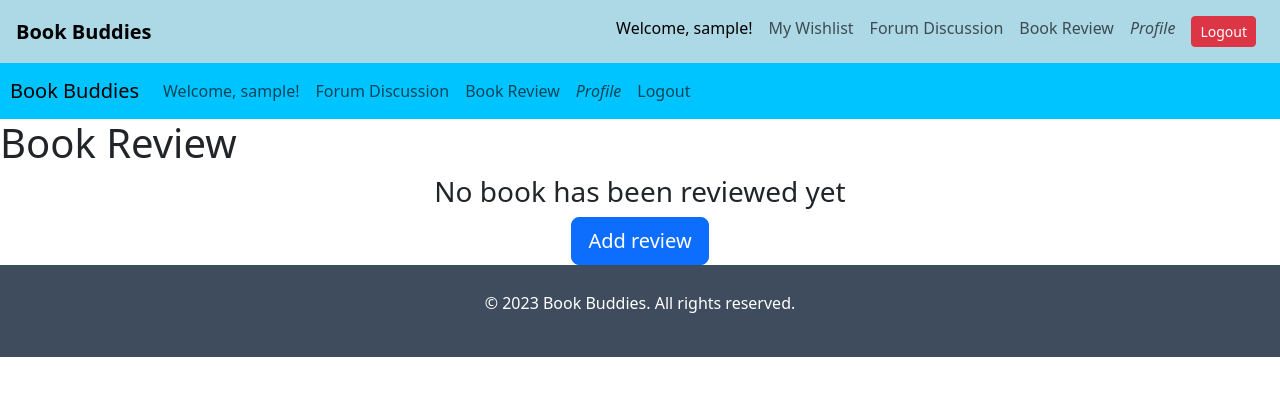
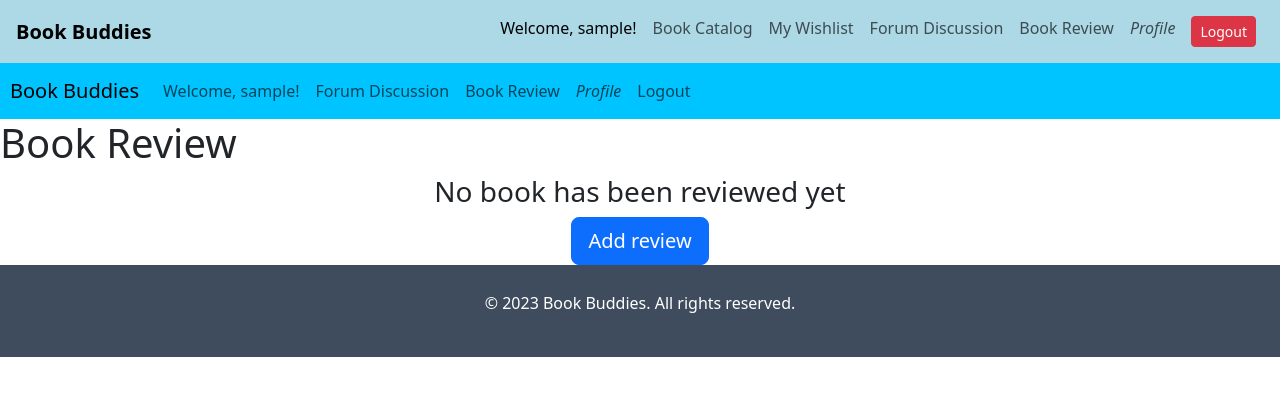
Before and after one commit to PBP-E14/book-buddies, a Django app: page /review/show_review/ in a window 1280 px wide. Shown: the top 420 px of the page. Run offline with Django 4.2, Linux system fonts and the light colour scheme; the visitor is signed in with stand-in values (Sample User, id 1); data that the repository does not hold is empty.

Commit message:
add book to nav

```diff
--- a/templates/navbar.html
+++ b/templates/navbar.html
@@ -8,6 +8,9 @@
         {% if user.is_authenticated %}
         <li class="nav-item">
             <a class="nav-link" style="color: black;">Welcome, {{ user.username }}!</a>
+        </li>
+        <li class="nav-item">
+            <a class="nav-link" href="{% url 'book:show_books' %}">Book Catalog</a>
         </li>
         <li class="nav-item">
             <a class="nav-link" href="{% url 'wishlist:show_wishlist' %}">My Wishlist</a>
```
